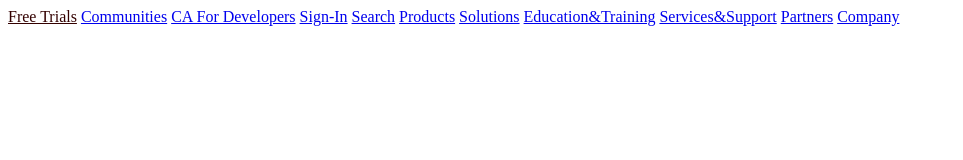
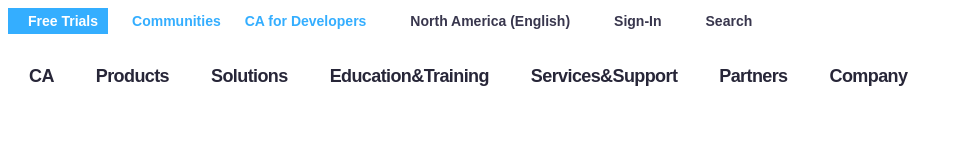
Before and after one commit to CompaMaine/Compa-Studio, a plain HTML site: page members/jean_paul/Assignment 2/ca.html in a window 1280 px wide. Shown: the whole page, without its empty margins (0-963 px from the left). Drawn offline with Linux system fonts and the light colour scheme.

Commit message:
Added a few lines of code
added a few lines of code

```diff
--- a/members/jean_paul/Assignment 2/ca.html
+++ b/members/jean_paul/Assignment 2/ca.html
@@ -1,19 +1,121 @@
 <!DOCTYPE html>
 <html>
   <head>
-    <a style="color:#330000;>"href="https://www.ca.com/us/trials.html?intcmp=util_nav">Free Trials</a>
-    <a href="https://communities.ca.com/welcome?intcmp=util_nav">Communities</a>
-    <a href="https://www.ca.com/us/developers.html?intcmp=util_nav">CA For Developers</a>
-    <a href="https://profile.ca.com/us/register/login.aspx?returnURL=https:%2F%2Fwww.ca.com%2Fus%2Fdevelopers.html%3Fintcmp%3Dutil_nav">Sign-In</a>
-    <a href="https://www.ca.com/us.html">Search</a>
+    <title>Archetecting the Modern Software</title>
+    <style>
+      .style1 {
+        background: #34aeff;
+        color: white;
+        padding: 5px 10px;
+        font-size: .875rem;
+        font-weight: bold;
+        line-height: 1.625rem;
+        padding-left: 20px;
+        font-family: "averta", Arial, sans-serif;
+        text-decoration: none;
+
+
+      }
+
+      .style2 {
+        background: white;
+        color: #34aeff;
+        cursor: pointer;
+        background-color: #0000;
+        font-size: .875rem;
+        font-weight: bold;
+        line-height: 1.625rem;
+        padding-left: 20px;
+        font-family: "averta", Arial, sans-serif;
+        pointer-events: all;
+        text-decoration: none;
+
+      }
+
+      .style3 {
+        background: white;
+        color: #38364d;
+        margin-left: 20px;
+        background-position: center left;
+        background-size: 14px 14px;
+        cursor: pointer;
+        display: inline-block;
+        font-size: .875rem;
+        font-weight: bold;
+        line-height: 1.625rem;
+        padding-left: 20px;
+        font-family: "Averta",arial,sans-serif;
+        pointer-events: all;
+        text-decoration: none;
+
+
+      }
+
+      .style4 {
+      background: white;
+      color: #272638;
+      margin-left: 20px;
+      background-position: center;
+      text-decoration: none;
+      display: inline-block;
+      font-size: 1.125rem;
+      font-weight: bold;
+      line-height: 20px;
+      font-family: "Averta" ,arial,sans-serif;
+      pointer-events: all;
+      padding-bottom:32px;
+      padding-top: 32px;
+      padding-left: 36px;
+      padding-right: 36px;
+      float: left ;
+      margin: auto;
+      border-bottom-width: 3px;
+      border-bottom-style: solid;
+      border-bottom-color: rgb(255, 255, 255);
+      padding: 32px 21px;
+      display: block;
+      letter-spacing: -.6px;
+
+
+}
+
+
+
+
+    </style>
   </head>
   <body>
-<a href="https://www.ca.com/us/products.html?intcmp=headernav">Products</a>
-<a href="https://www.ca.com/us/why-ca.html?intcmp=headernav">Solutions</a>
-<a href="https://www.ca.com/us/education-training.html?intcmp=headernav">Education&Training</a>
-<a href="https://www.ca.com/us/services-support.html?intcmp=headernav">Services&Support</a>
-<a href="https://www.ca.com/us/partners.html?intcmp=headernav">Partners</a>
-<a href="https://www.ca.com/us/company.html?intcmp=headernav">Company</a>
+
+
+    <!-- TOP NAV -->
+    <div class="topline">
+      <div class="topMenu">
+        <a class="style1" href="https://www.ca.com/us/trials.html?intcmp=util_nav">Free Trials</a>
+        <a class="style2" href="https://communities.ca.com/welcome?intcmp=util_nav">Communities</a>
+        <a class="style2" href="https://www.ca.com/us/developers.html?intcmp=util_nav">CA for Developers</a>
+        <a class="style3" href="https://www.ca.com/us/partners.html?intcmp=headernav">North America (English)</a>
+        <a class="style3" href="https://profile.ca.com/us/register/login.aspx?returnURL=https:%2F%2Fwww.ca.com%2Fus%2Fdevelopers.html%3Fintcmp%3Dutil_nav">Sign-In</a>
+        <a class="style3" href="https://www.ca.com/us.html">Search</a>
+      </div>
+    </div>
+
+
+
+
+
+    <!-- MAIN NAV -->
+    <div class="mainNav">
+      <div class="header_container">
+
+        <a class="style4" href="https://www.ca.com/us.html">CA</a>
+        <a class="style4" href="https://www.ca.com/us/products.html?intcmp=headernav">Products</a>
+        <a class="style4" href="https://www.ca.com/us/why-ca.html?intcmp=headernav">Solutions</a>
+        <a class="style4" href="https://www.ca.com/us/education-training.html?intcmp=headernav">Education&Training</a>
+        <a class="style4" href="https://www.ca.com/us/services-support.html?intcmp=headernav">Services&Support</a>
+        <a class="style4" href="https://www.ca.com/us/partners.html?intcmp=headernav">Partners</a>
+        <a class="style4" href="https://www.ca.com/us/company.html?intcmp=headernav">Company</a>
+      </div>
+    </div>
 
   </body>
 </html>
```
Also changed, not shown: members/jean_paul/Assignment 2/catest.html (added, +248 -0 lines), members/jean_paul/Assignment 2/w3school.html (added, +27 -0 lines), members/jean_paul/Assignment 2/w3school1.html (added, +18 -0 lines).
